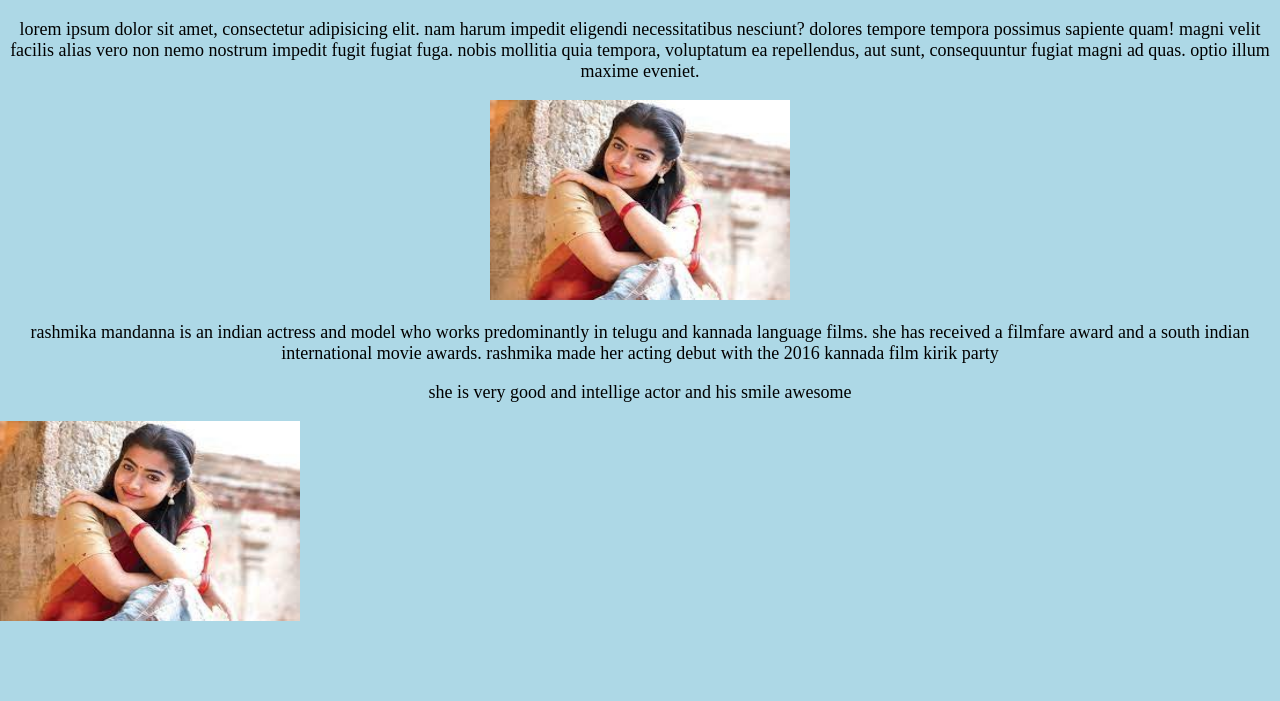
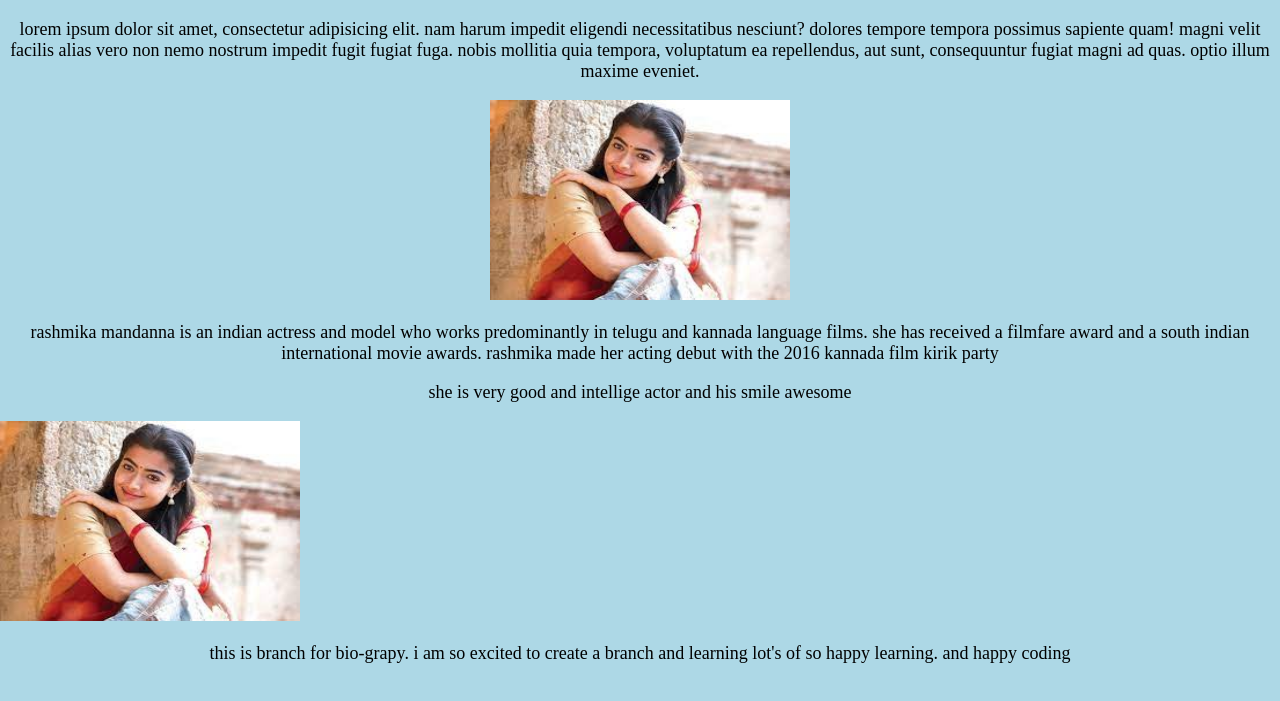
Before and after one commit to rimonhossain12/my-four-repo, a plain HTML site: page index.html in a window 1280 px wide. Shown: the part 83-784 px from the top of the page. Drawn offline with Linux system fonts and the light colour scheme.

Commit message:
some text added

```diff
--- a/index.html
+++ b/index.html
@@ -16,5 +16,9 @@
         <p>She is very good and intellige actor and his smile awesome</p>
     </div>
     <img src="images/download.jpg" alt="">
+    <P>this is branch for bio-grapy.
+        I am so excited to create a branch and learning lot's of
+        so happy learning. and happy coding
+    </P>
 </body>
 </html>
```
